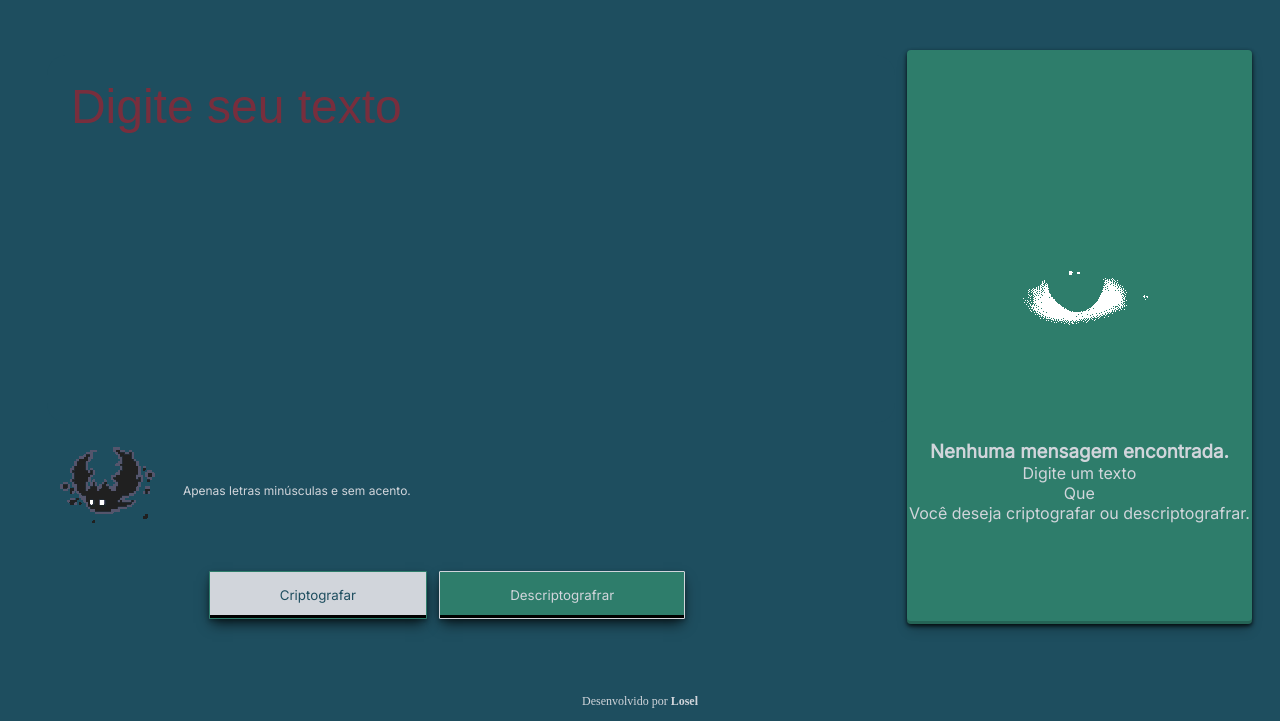
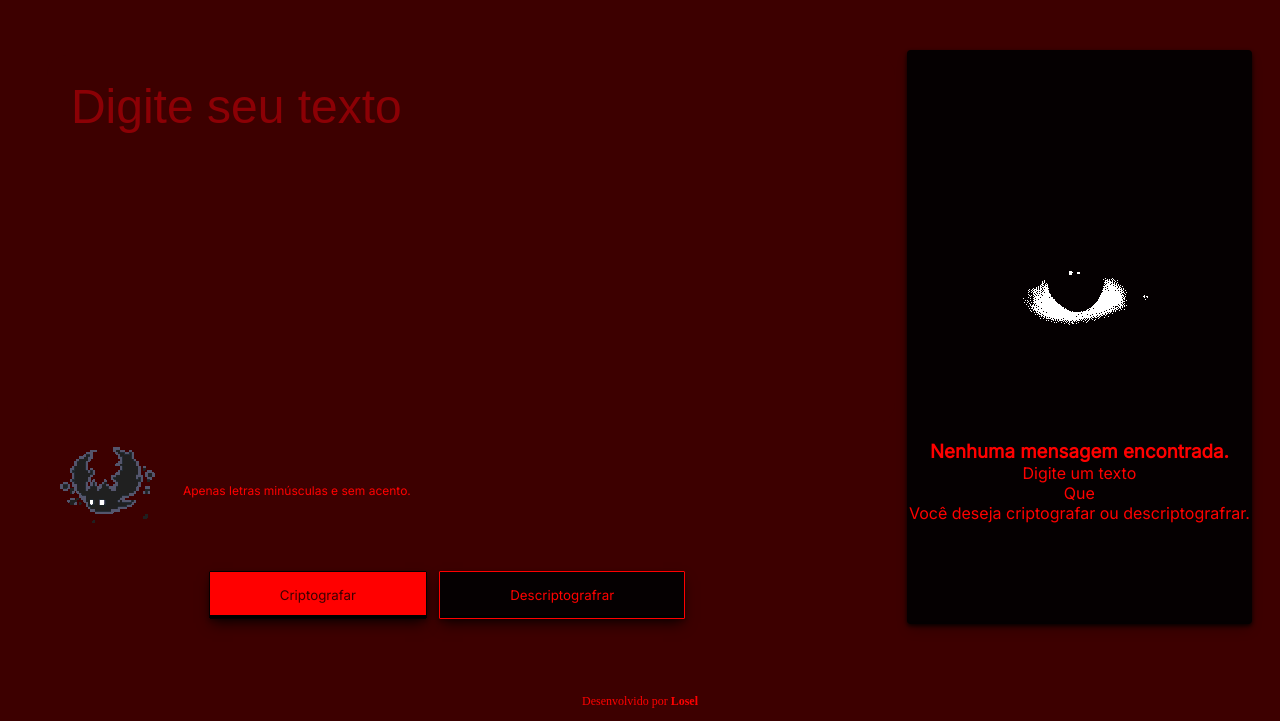
Before and after one commit to LoselSpt/Discriptografio, a plain HTML site: page index.html in a window 1280 px wide. Shown: the part 102-823 px from the top of the page. Drawn offline with Linux system fonts and the light colour scheme; a web font is replaced by a local one.

Commit message:
Atualizando style para as cores originais
Cor original

```diff
--- a/style/style.css
+++ b/style/style.css
@@ -2,10 +2,10 @@
 @import url('https://fonts.googleapis.com/css2?family=Six+Caps&display=swap');
 
 :root {
-    --cor-primaria: #2E7D6B;
-    --cor-secundaria: #1E4E5F;
-    --cor-terciaria: #F9FAFB;
-    --cor-quarternaria: #D1D5DB;
+     --cor-primaria: #050001;
+    --cor-secundaria: #3D0000;
+    --cor-terciaria: #950101;
+    --cor-quarternaria: #FF0000;
     --fonte1:'Inter', sans-serif;
     --fonte2: 'Six Caps', sans-serif;
 }
```
